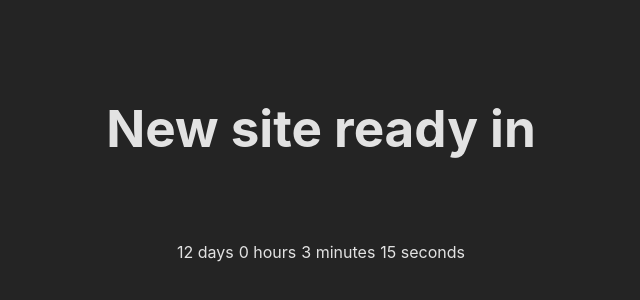
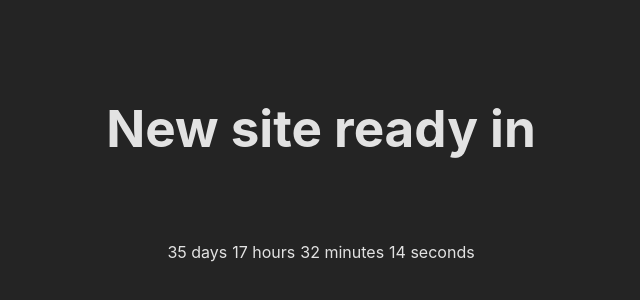
Before and after one commit to 0x5929/under-construction-placeholder-app, a React (Vite) app: page / in a window 1280 px wide. Shown: the part 260-560 px from the top of the page, without its empty margins (319-959 px from the left). Built offline with nearby package versions, Linux system fonts and the light colour scheme.

Commit message:
added actual date for timer

```diff
--- a/src/App.tsx
+++ b/src/App.tsx
@@ -45,7 +45,7 @@ function App() {
         <>
             <h1>New site ready in</h1>
             <Countdown
-                date={Date.now() + 1_037_000_000}
+                date={new Date('03-04-2024')}
                 renderer={renderer}
                 zeroPadTime={2}
                 daysInHours={true}
```
